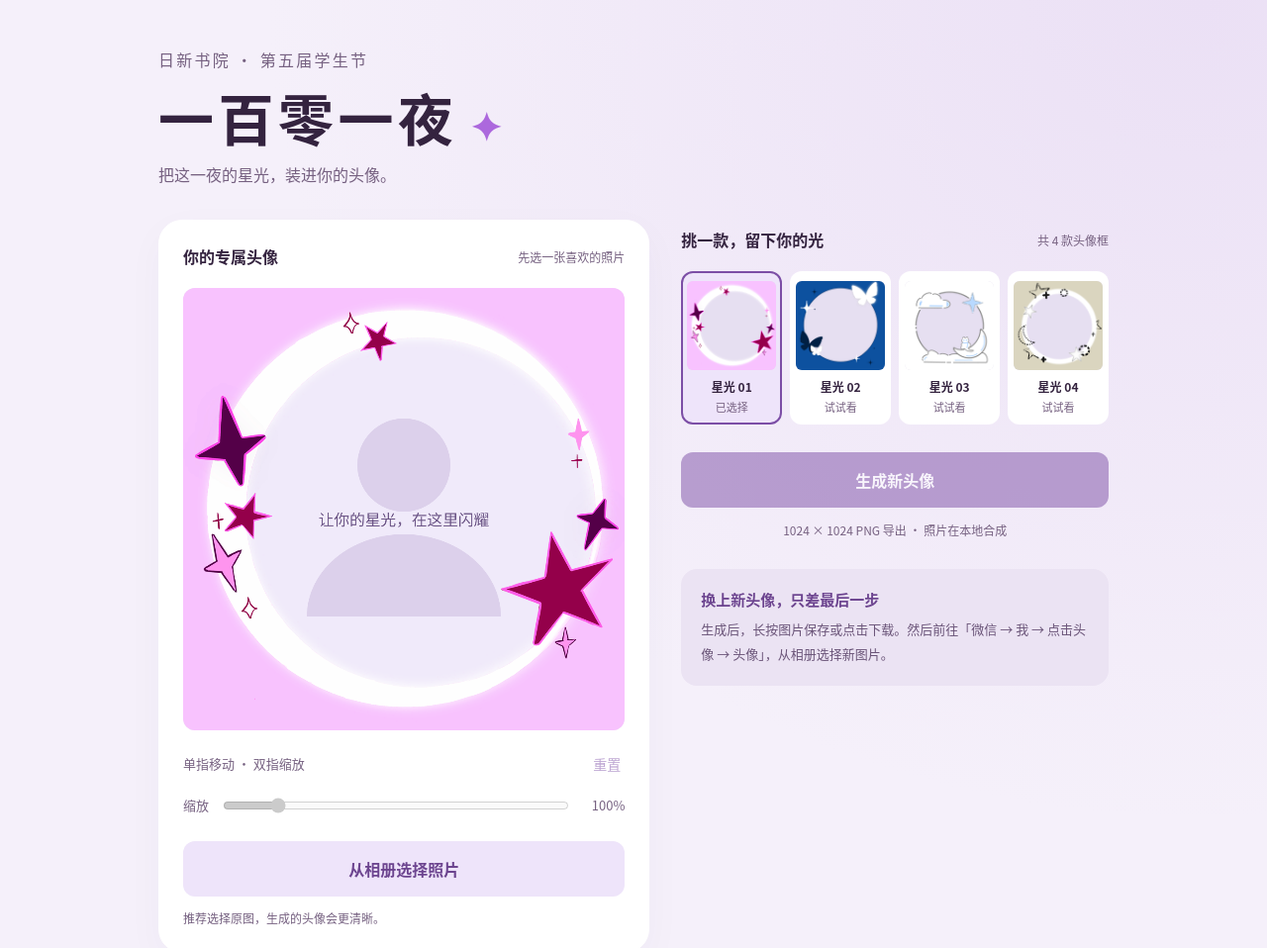
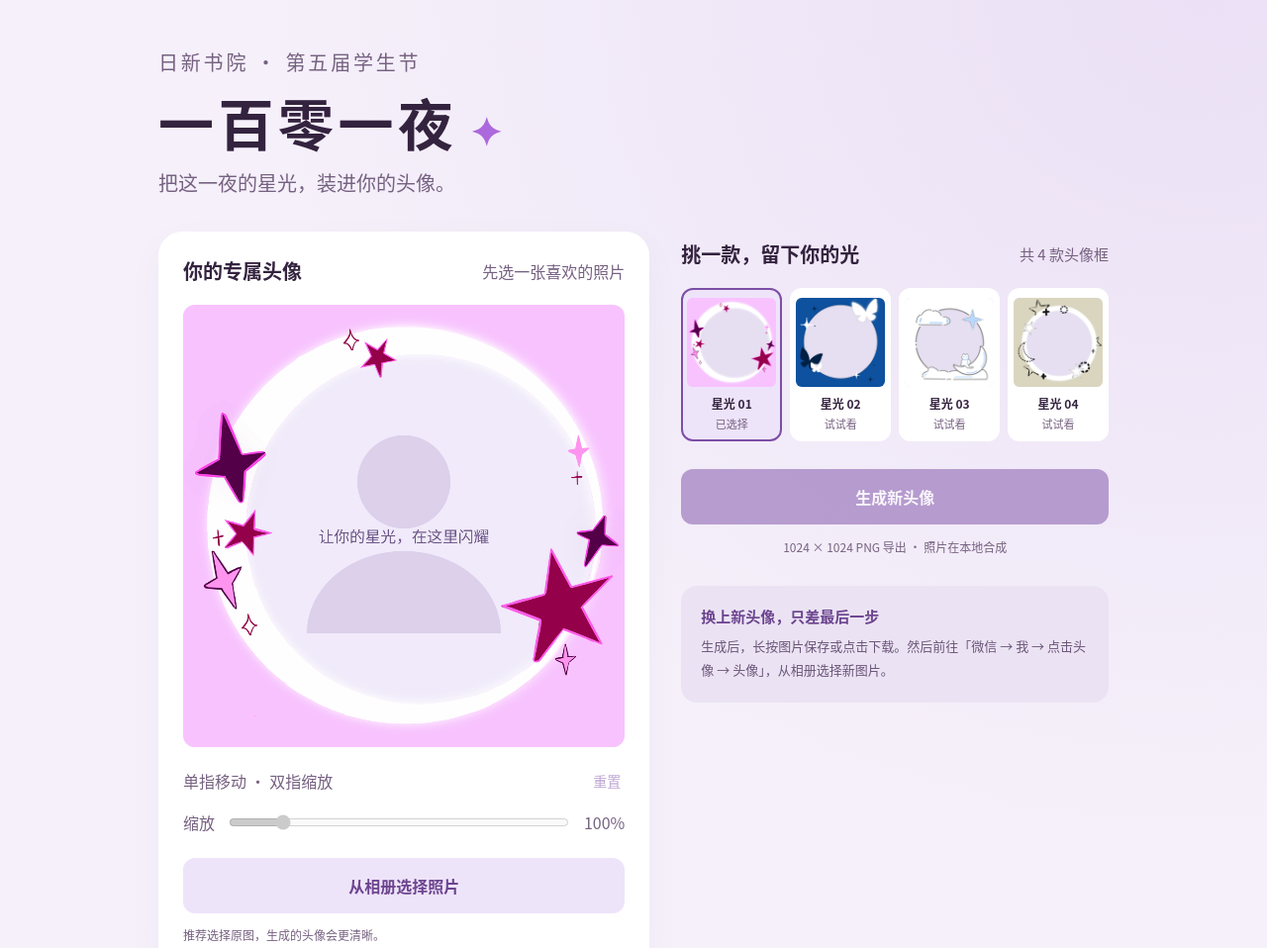
Before and after one commit to kxd23/Frame_chage_website, a plain HTML site: page index.html in a window 1280 px wide. Shown: the top 958 px of the page at 99% size. Drawn offline with Linux system fonts and the light colour scheme.

Commit message:
fix: modify some font_size

```diff
--- a/styles.css
+++ b/styles.css
@@ -11,16 +11,16 @@ button:not(:disabled):hover { filter: brightness(.96); }
 ::selection { background: #dfc5f3; color: var(--ink); }
 .page { width: min(100%, 1024px); margin: auto; padding: 48px 32px max(24px, env(safe-area-inset-bottom)); }
 p, h1, h2 { margin: 0; }
-h2 { font-size: 16px; font-weight: 600; }
-.eyebrow { color: var(--muted); font-size: 16px; letter-spacing: .14em; }
+h2 { font-size: 20px; font-weight: 600; }
+.eyebrow { color: var(--muted); font-size: 20px; letter-spacing: .14em; }
 h1 { font-size: clamp(36px, 6vw, 56px); letter-spacing: .08em; margin: 12px 0; line-height: 1.2; }
 h1 span { color: #ac68dd; font-size: .7em; margin-left: 12px; vertical-align: middle; }
-.intro { color: var(--muted); font-size: 16px; line-height: 1.7; }
+.intro { color: var(--muted); font-size: 20px; line-height: 1.7; }
 .heading { margin-bottom: 32px; }
 .workspace { display: grid; grid-template-columns: 1.15fr 1fr; gap: 32px; align-items: start; }
 .editor-card { padding: 24px; border: 1px solid #fff; border-radius: 24px; background: #fff; box-shadow: 0 12px 40px #492d6d08; }
 .card-top { display: flex; gap: 8px; justify-content: space-between; align-items: center; margin-bottom: 20px; }
-.card-top span { color: var(--muted); font-size: 12px; }
+.card-top span { color: var(--muted); font-size: 16px; }
 .preview { position: relative; background: #eee9f8; border-radius: 12px; overflow: hidden; aspect-ratio: 1; }
 /* Before photo selection, let swipes scroll the page; editing owns gestures only after selection. */
 canvas { display: block; width: 100%; height: 100%; touch-action: auto; cursor: default; }
@@ -28,7 +28,7 @@ canvas { display: block; width: 100%; height: 100%; touch-action: auto; cursor:
 #preview[data-has-avatar="true"]:active { cursor: grabbing; }
 .canvas-status { position: absolute; inset: 0; background: var(--soft); display: grid; place-items: center; text-align: center; padding: 20px; font-size: 14px; }
 [hidden] { display: none !important; }
-.adjustment, .zoom-row { display: flex; align-items: center; gap: 12px; color: var(--muted); font-size: 13px; }
+.adjustment, .zoom-row { display: flex; align-items: center; gap: 12px; color: var(--muted); font-size: 16px; }
 .adjustment { justify-content: space-between; margin: 12px 0 4px; }
 .text-button { padding: 8px 4px; min-height: 44px; color: var(--accent); background: transparent; font-size: 14px; }
 .zoom-row { margin-bottom: 20px; }
@@ -38,7 +38,7 @@ output { width: 42px; text-align: right; font-variant-numeric: tabular-nums; }
 .choose { color: #6c448f; background: var(--soft); }
 .photo-hint { color: var(--muted); font-size: 12px; margin-top: 12px; line-height: 1.7; }
 .section-title { display: flex; gap: 12px; align-items: center; justify-content: space-between; margin: 8px 0 20px; }
-.section-title > span { color: var(--muted); font-size: 12px; white-space: nowrap; }
+.section-title > span { color: var(--muted); font-size: 15px; white-space: nowrap; }
 .frame-grid { display: grid; grid-template-columns: repeat(4, minmax(0, 1fr)); gap: 8px; }
 .frame-option { min-width: 0; padding: 8px 4px; border: 2px solid transparent; border-radius: 12px; background: #fff; color: var(--ink); }
 .frame-option[aria-pressed="true"] { border-color: var(--accent); background: var(--soft); }
```
